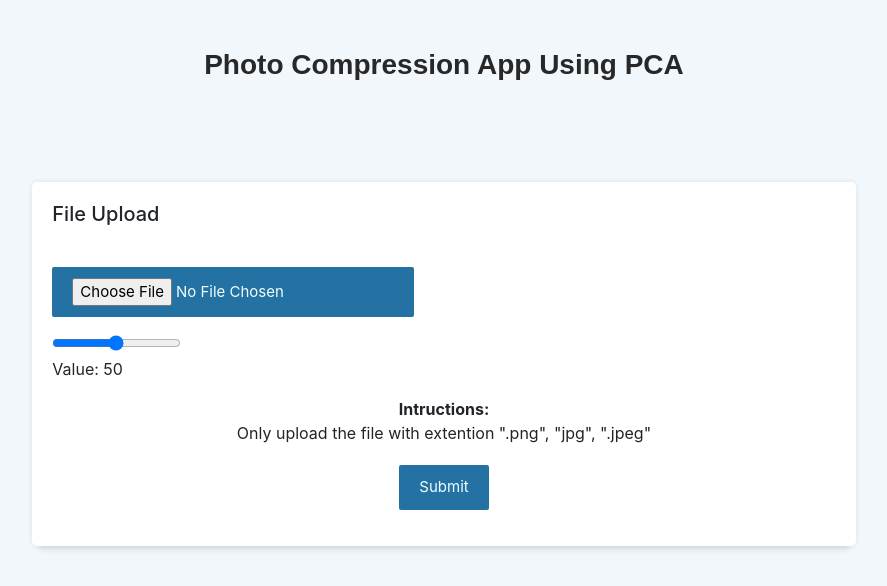
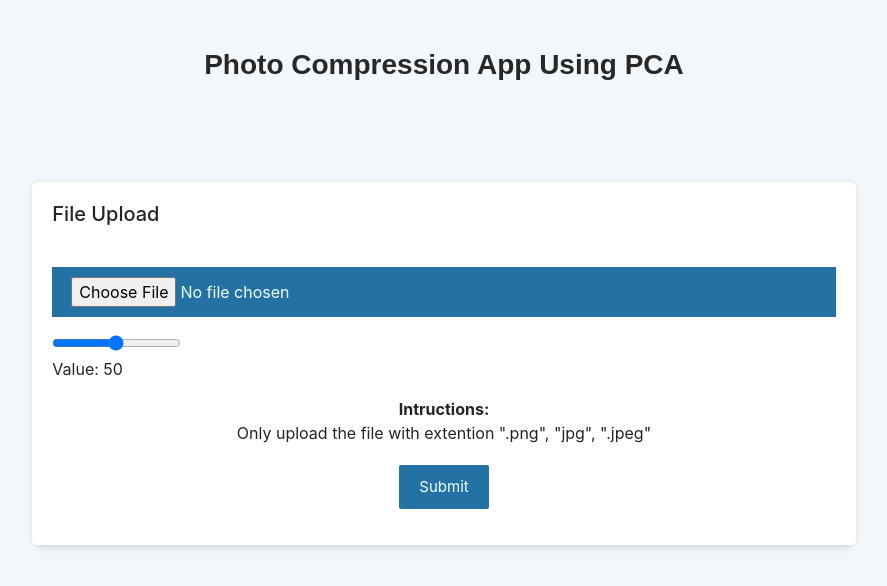
Before and after one commit to mdammar70/photo-compression-web-app, a Flask app: page / in a window 1280 px wide. Shown: the top 586 px of the page, without its empty margins (196-1083 px from the left). Run offline with Flask 2, Linux system fonts and the light colour scheme; some libraries are stand-ins or nearby versions.

Commit message:
Update upload.html

```diff
--- a/templates/upload.html
+++ b/templates/upload.html
@@ -12,7 +12,9 @@
                 <form action="/" method="POST" enctype="multipart/form-data">
 
                     <p>
-                        <input type="file" name="image_name" class="btn" style="background-color: #2471A3; color:azure" required>
+<!--                         <input type="file" name="image_name" class="btn" style="background-color: #2471A3; color:azure" required> -->
+                        <input class="w-100" type="file" name="image_name" class="btn" style="background-color: #2471A3; color:azure; padding-top: 10px;
+                        padding-bottom: 10px; padding-left:19px;" required>
                     </p>
 
 
```
